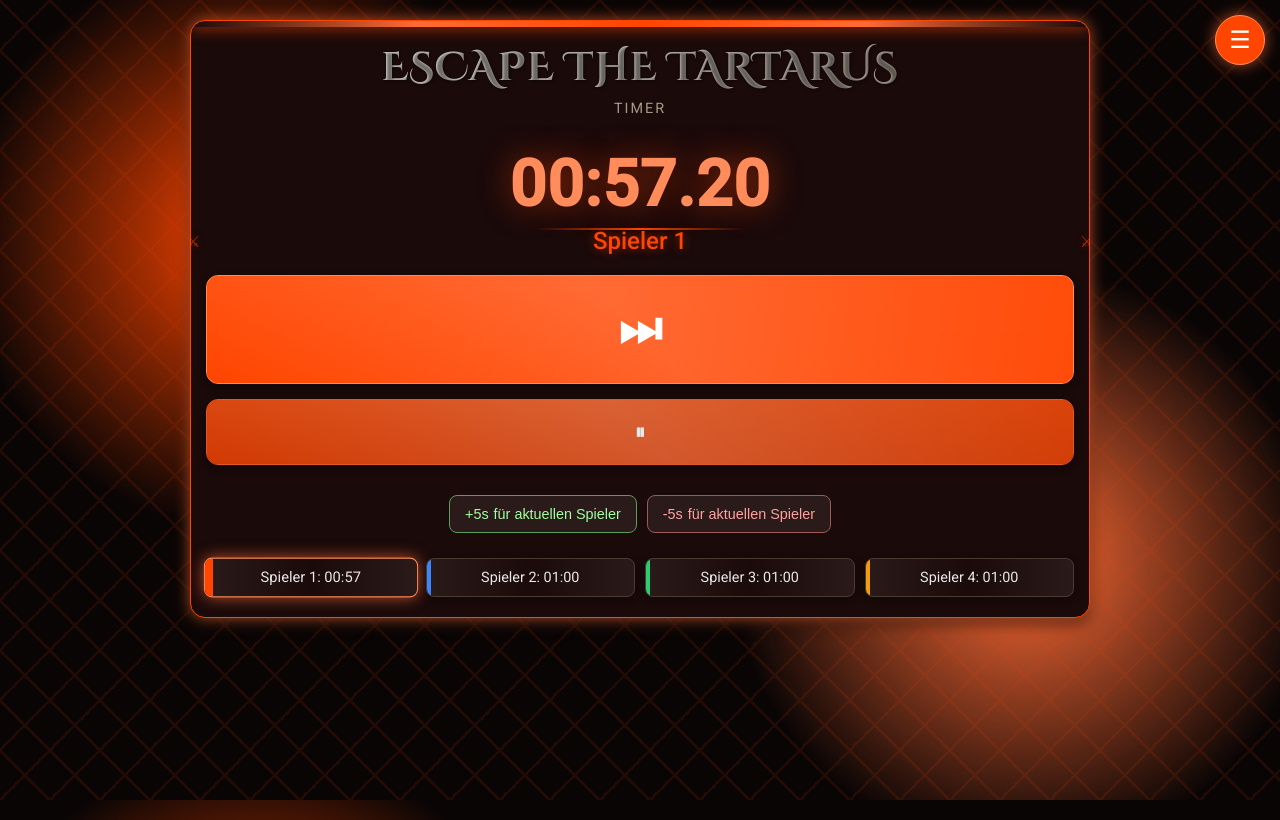
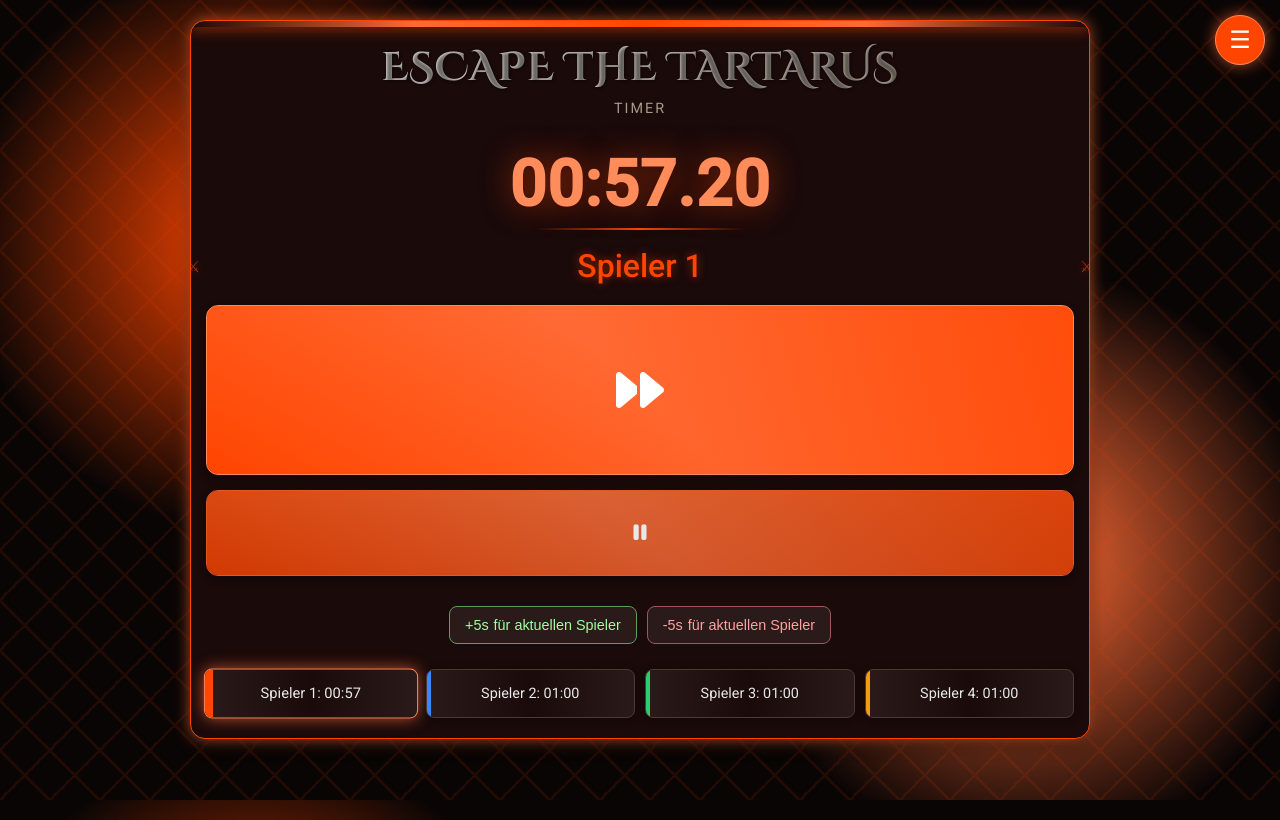
Before and after one commit to AKAu101/Escape-from-Tartaros-Timer, a plain HTML site: page timer.html in a window 1280 px wide. Both pictures are taken after a click on the button "START". Drawn offline with nearby package versions, Linux system fonts and the light colour scheme.

Commit message:
Minor UI Tweaks
- Schriftgrößen Veränderung und so

```diff
--- a/timer.html
+++ b/timer.html
@@ -5,6 +5,7 @@
   <meta name="viewport" content="width=device-width, initial-scale=1.0, maximum-scale=1.0, user-scalable=no"/>
   <title>Escape the Tartarus - Schachuhr</title>
   <link href="https://fonts.googleapis.com/css2?family=Cinzel+Decorative:wght@700&family=Roboto:wght@400;500&display=swap" rel="stylesheet">
+  <link rel="stylesheet" href="https://cdnjs.cloudflare.com/ajax/libs/font-awesome/6.4.0/css/all.min.css">
   <style>
     :root {
       /* Tartarus Farbpalette */
@@ -151,7 +152,8 @@
 
     /* Spieler Anzeige mit individueller Farbe */
     #player {
-      font-size: 1.5rem;
+      font-size: 2rem;
+      margin-top: 20px;
       margin-bottom: 20px;
       font-weight: 500;
       position: relative;
@@ -236,10 +238,9 @@
       transform: translateY(1px);
     }
 
-    /* Vergrößerter "Weitergeben"-Button */
     #nextPlayerBtn {
       font-size: 3rem;
-      padding: 25px;
+      padding: 60px;
       color: white;
       background: linear-gradient(to bottom,
         var(--lava-glowing),
@@ -252,6 +253,7 @@
     }
 
     #pauseResumeBtn {
+      padding: 30px;
       background: linear-gradient(to bottom,
         var(--smoke),
         var(--abyss));
@@ -320,7 +322,7 @@
     }
 
     .player-time {
-      padding: 10px;
+      padding: 15px;
       background: linear-gradient(to right,
         var(--obsidian),
         var(--abyss),
@@ -728,8 +730,13 @@
   <div id="player">Spieler 1</div>
 
   <div id="mainButtonContainer" style="display:none;">
-    <button id="nextPlayerBtn" class="main-btn" onclick="stopAndNext()">⏭</button>
-    <button id="pauseResumeBtn" class="main-btn" onclick="togglePause()">⏸</button>
+    <button id="nextPlayerBtn" class="main-btn" onclick="stopAndNext()">
+      <i class="fas fa-forward"></i> <!-- Überspringen (Skip) -->
+    </button>
+
+    <button id="pauseResumeBtn" class="main-btn" onclick="togglePause()">
+      <i class="fas fa-pause"></i> <!-- Pause -->
+    </button>
 
     <div class="quick-adjust-container">
       <button class="quick-adjust-btn add" onclick="adjustCurrentPlayerTime(5)">
@@ -836,11 +843,11 @@
     if (isPaused) {
       clearInterval(interval);
       interval = null;
-      pauseBtn.textContent = "⏵";
+      pauseBtn.innerHTML = '<i class="fas fa-play"></i>';
     } else {
       lastTimestamp = performance.now();
       startTimer();
-      pauseBtn.textContent = "⏸";
+      pauseBtn.innerHTML = '<i class="fas fa-pause"></i>';
     }
   }
 
@@ -868,7 +875,7 @@
     updateDisplays();
     document.getElementById("startBtn").style.display = "block";
     document.getElementById("mainButtonContainer").style.display = "none";
-    pauseBtn.textContent = "⏸";
+    pauseBtn.innerHTML = '<i class="fas fa-pause"></i>';
   }
 
   function startGame() {
@@ -886,7 +893,7 @@
       isPaused = true;
       clearInterval(interval);
       interval = null;
-      pauseBtn.textContent = "⏵";
+      pauseBtn.innerHTML = '<i class="fas fa-play"></i>';
     }
 
     if (!editMode) {
```
